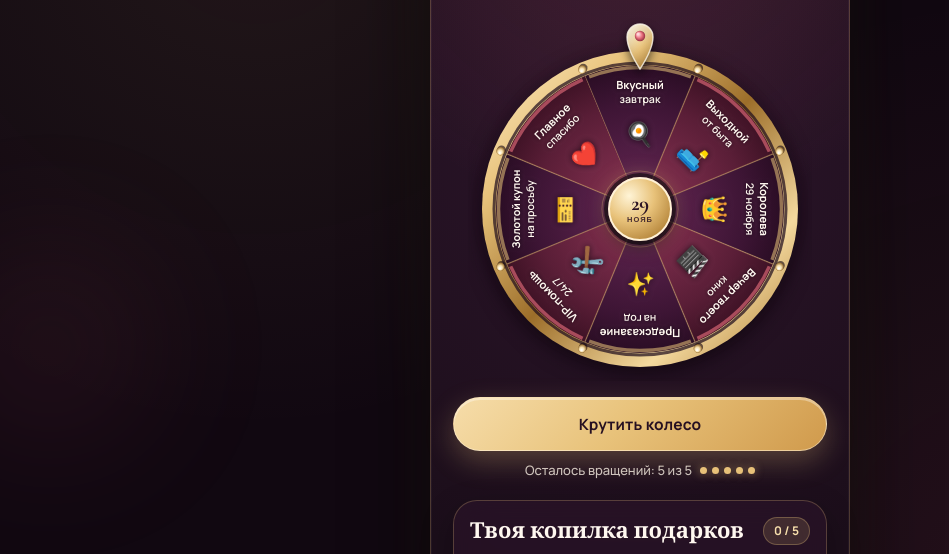
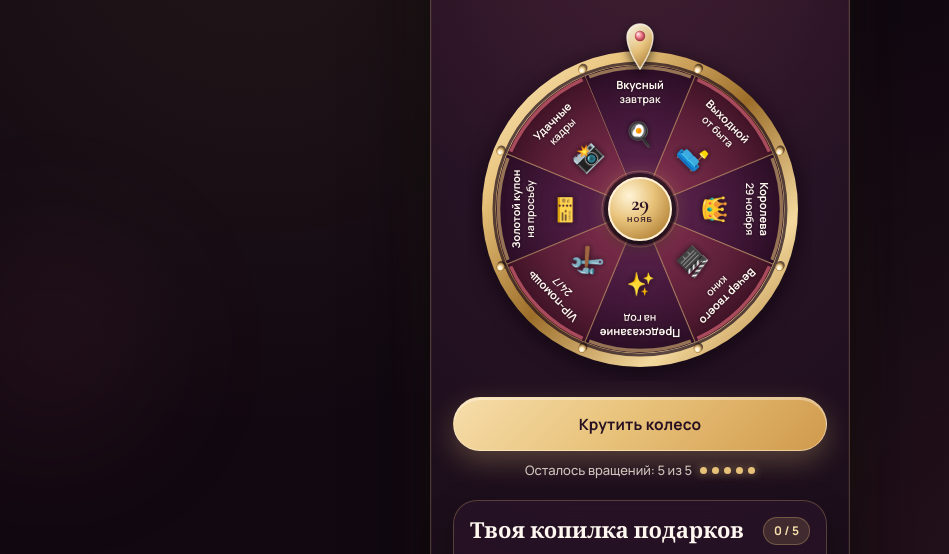
Before and after one commit to umysofficial15-sudo/mom-celebration-wheel, a plain HTML site: page index.html in a window 1280 px wide. Shown: the part 240-794 px from the top of the page, without its empty margins (0-949 px from the left). Drawn offline with nearby package versions, Linux system fonts and the light colour scheme.

Commit message:
Add files via upload

```diff
--- a/index.html
+++ b/index.html
@@ -1208,14 +1208,14 @@
               "Исполнение любого одного твоего поручения или желания в любой день, когда скажешь."
           },
           {
-            id: "main_thanks",
-            emoji: "❤️",
-            title: "Главное спасибо",
-            wheelLines: ["Главное", "спасибо"],
+            id: "photo_session",
+            emoji: "📸",
+            title: "Удачные кадры",
+            wheelLines: ["Удачные", "кадры"],
             theme: "mothers_day",
             themeLabel: "День матери",
             description:
-              "За терпение, тепло и за то, что ты всегда на моей стороне. Лучшая мама без вариантов."
+              "Мини-фотосессия от меня: сделаю столько дублей, сколько нужно, пока тебе на 100% не понравится результат."
           }
         ],
         finalLetter: {
```
